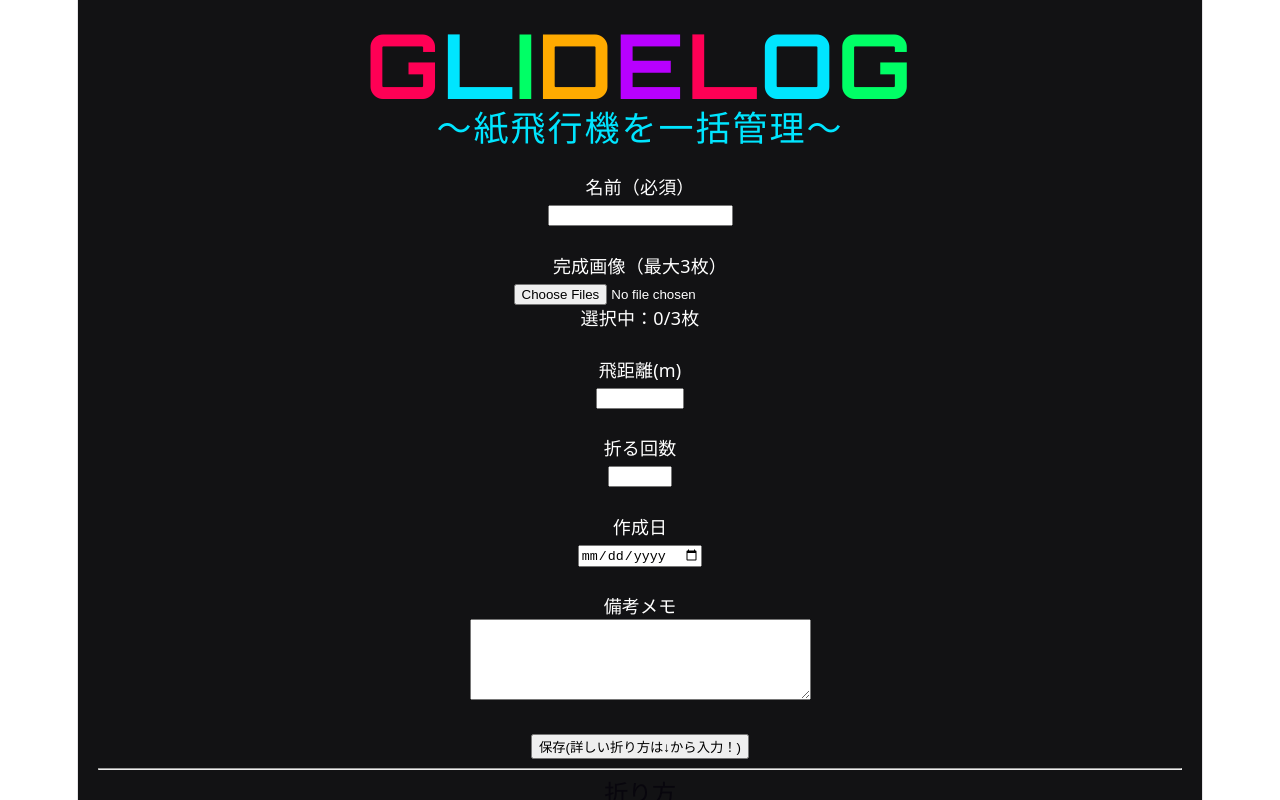
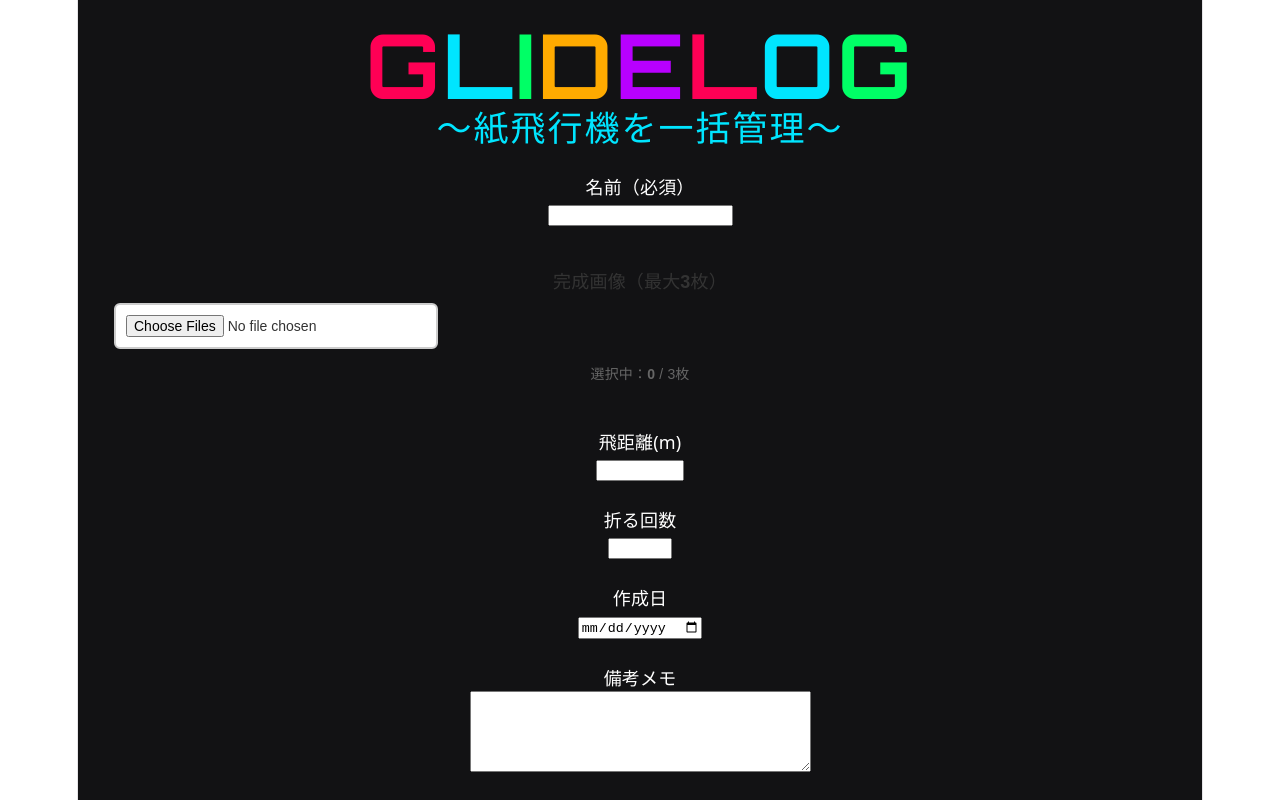
Before and after one commit to csta24035/paper-airplane-app, a React (Vite) app in the folder paper-airplane-app/: page /#/ in a window 1280 px wide. Shown: the top 800 px of the page. Built offline with nearby package versions, Linux system fonts and the light colour scheme; a web font is replaced by a local one.

Commit message:
入力欄を見やすくしました

```diff
--- a/paper-airplane-app/src/components/ImageUploader.tsx
+++ b/paper-airplane-app/src/components/ImageUploader.tsx
@@ -1,37 +1,42 @@
+import React from "react";
+
 type Props = {
   completedImages: File[];
-
-  onChange: (
-    event: React.ChangeEvent<HTMLInputElement>
-  ) => void;
+  onChange: (event: React.ChangeEvent<HTMLInputElement>) => void;
 };
 
-function ImageUploader({
+export default function ImageUploader({
   completedImages,
   onChange,
 }: Props) {
   return (
-    <div>
-      <label>
+    <div style={{ fontFamily: 'sans-serif', padding: '16px' }}>
+      <label style={{ display: 'block', marginBottom: '8px', fontWeight: 'bold', color: '#333' }}>
         完成画像（最大3枚）
       </label>
 
-      <br />
-
+      {/* 👇 スマホでも絶対に背景が白、文字が濃いグレーになるように指定 */}
       <input
         type="file"
         accept=".jpg,.jpeg,.png"
         multiple
         onChange={onChange}
+        style={{
+          display: 'block',
+          width: '100%',
+          maxWidth: '300px',
+          padding: '10px',
+          backgroundColor: '#ffffff', // 💡 ここで背景色を「白」に強制
+          color: '#333333',           // 💡 文字色を「濃いグレー」に強制
+          border: '2px solid #ccc',   // 💡 枠線を少し太くして見やすく
+          borderRadius: '6px',        // 💡 角を少し丸く
+          fontSize: '14px'
+        }}
       />
 
-      <p>
-        選択中：
-        {completedImages.length}
-        /3枚
+      <p style={{ marginTop: '12px', color: '#666', fontSize: '14px' }}>
+        選択中：<strong>{completedImages.length}</strong> / 3枚
       </p>
     </div>
   );
 }
-
-export default ImageUploader;
```
